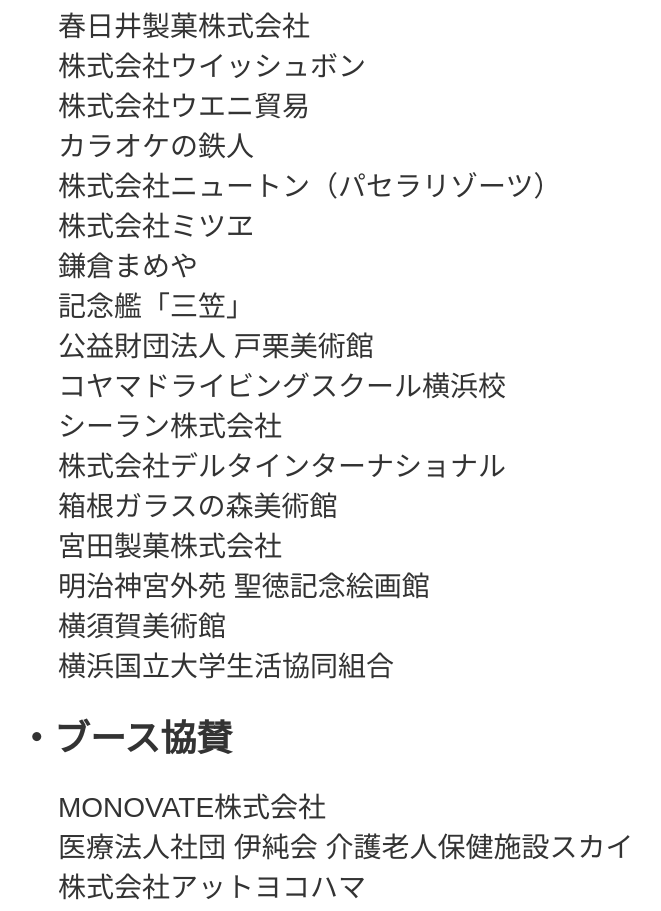
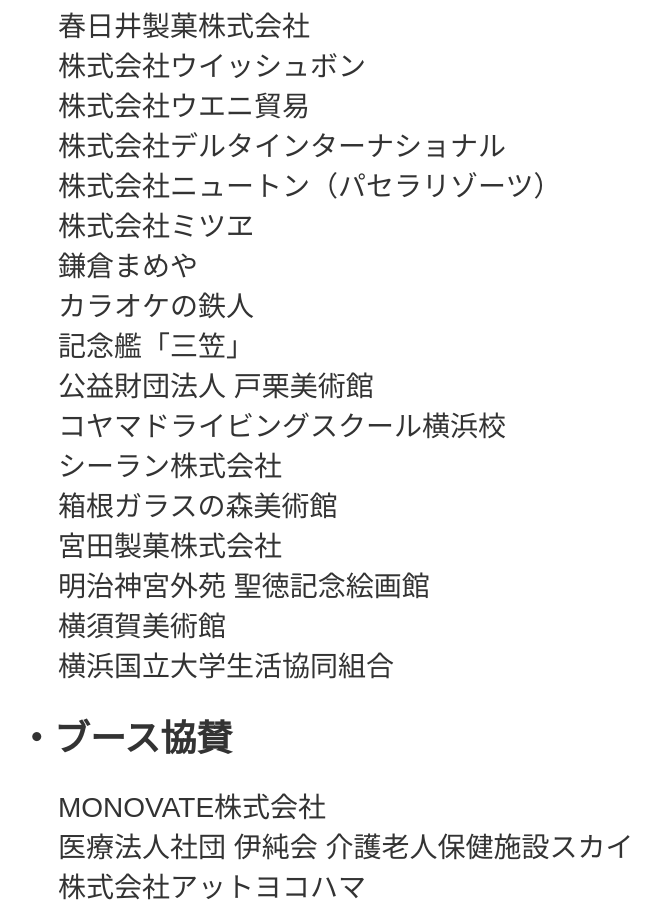
Before and after one commit to ynufes-tech/ynufes-seiryo24, a Nuxt app: page /sponsor in a window 1280 px wide. Shown: the part 1932-2843 px from the top of the page, without its empty margins (238-899 px from the left). Built offline with nearby package versions, Linux system fonts and the light colour scheme.

Commit message:
五十音順に修正

```diff
--- a/pages/sponsor/index.vue
+++ b/pages/sponsor/index.vue
@@ -55,15 +55,15 @@
             <li>春日井製菓株式会社</li>
             <li>株式会社ウイッシュボン</li>
             <li>株式会社ウエニ貿易</li>
-            <li>カラオケの鉄人</li>
+            <li>株式会社デルタインターナショナル</li>
             <li>株式会社ニュートン（パセラリゾーツ）</li>
             <li>株式会社ミツヱ</li>
             <li>鎌倉まめや</li>
+            <li>カラオケの鉄人</li>
             <li>記念艦「三笠」</li>
             <li>公益財団法人 戸栗美術館</li>
             <li>コヤマドライビングスクール横浜校</li>
             <li>シーラン株式会社</li>
-            <li>株式会社デルタインターナショナル</li>
             <li>箱根ガラスの森美術館</li>
             <li>宮田製菓株式会社</li>
             <li>明治神宮外苑 聖徳記念絵画館</li>
@@ -118,6 +118,7 @@
   @include sm {
     top: 200px;
   }
+
   .text {
     font-size: 28px;
     @include md {
@@ -131,8 +132,10 @@
 
 .sponsor-group {
   margin: 20px 0;
+
   > ul {
     list-style-type: none;
+
     > li {
       width: fit-content;
       font-size: 28px;
@@ -145,6 +148,7 @@
     }
   }
 }
+
 .list-title {
   font-size: 36px;
   @include md {
```
